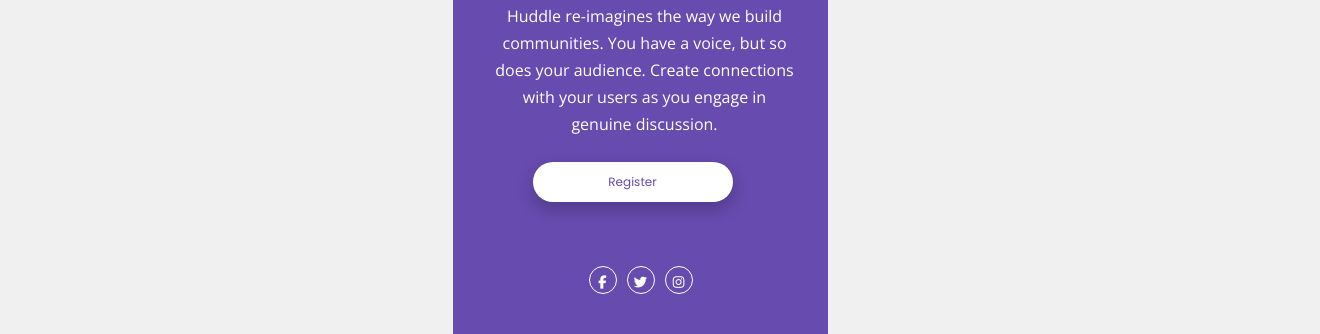
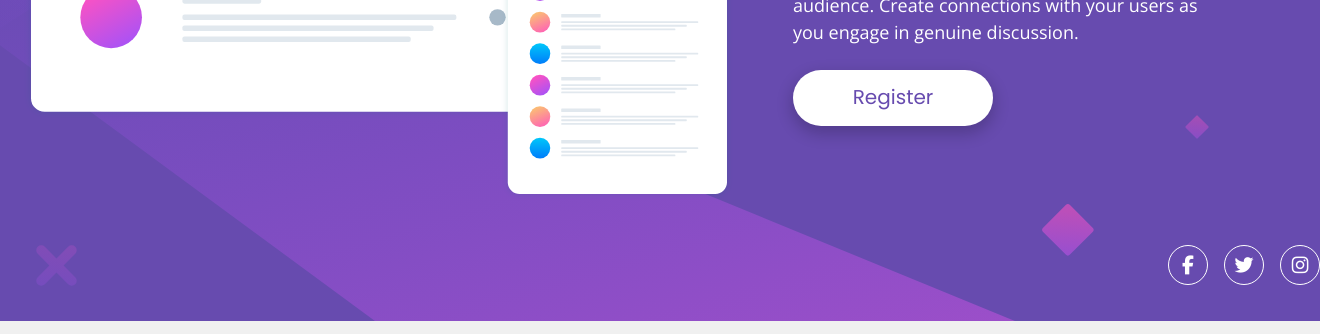
Before and after one commit to Lumensum/FEM-huddle-landing-page-with-a-single-introductory-section, a plain HTML site: page index.html in a window 1280 px wide. Shown: the part 479-813 px from the top of the page, 1320 px wide, since content can reach past the window. Drawn offline with nearby package versions, Linux system fonts and the light colour scheme.

Commit message:
Responsiveness trigger smaller

```diff
--- a/index.html
+++ b/index.html
@@ -46,14 +46,14 @@
             but so does your audience. Create connections with your users as you
             engage in genuine discussion.
           </p>
-          <a class="main__text__button" href="#">Register</a>
+          <a class="main__text__button">Register</a>
         </section>
       </main>
 
       <footer>
-        <a href="#" class="icon"><i class="fab fa-facebook-f"></i></a>
-        <a href="#" class="icon"><i class="fab fa-twitter"></i></a>
-        <a href="#" class="icon"><i class="fab fa-instagram"></i></a>
+        <a class="icon"><i class="fab fa-facebook-f"></i></a>
+        <a class="icon"><i class="fab fa-twitter"></i></a>
+        <a class="icon"><i class="fab fa-instagram"></i></a>
       </footer>
     </div>
   </body>
--- a/style.css
+++ b/style.css
@@ -104,6 +104,7 @@ main {
   font-weight: 400;
   -webkit-box-shadow: 0 0.4rem 1rem 0.1rem rgba(0, 0, 0, 0.2);
   box-shadow: 0 0.4rem 1rem 0.1rem rgba(0, 0, 0, 0.2);
+  cursor: pointer;
 }
 
 .main__text__button:hover {
@@ -128,6 +129,7 @@ footer {
 footer a:hover {
   border-color: var(--clr-magenta);
   color: var(--clr-magenta);
+  cursor: pointer;
 }
 
 a:focus {
@@ -146,7 +148,7 @@ a:focus {
   font-size: 1.1875rem;
 }
 
-@media only screen and (max-width: 1450px) {
+@media only screen and (max-width: 1100px) {
   .logo {
     height: 2rem;
     margin-top: 2.5rem;
@@ -214,5 +216,6 @@ a:focus {
     height: 1.75rem;
     width: 1.75rem;
     font-size: 0.83125rem;
+    line-height: 1.25;
   }
 }
```
